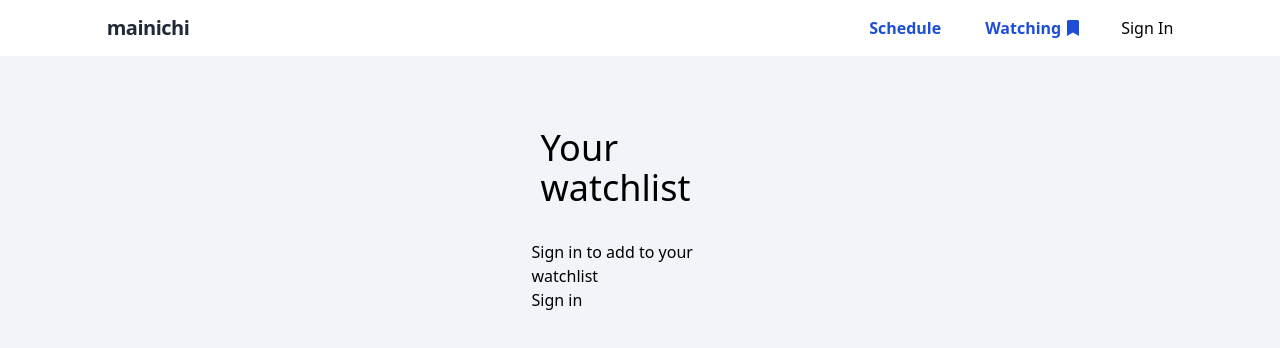
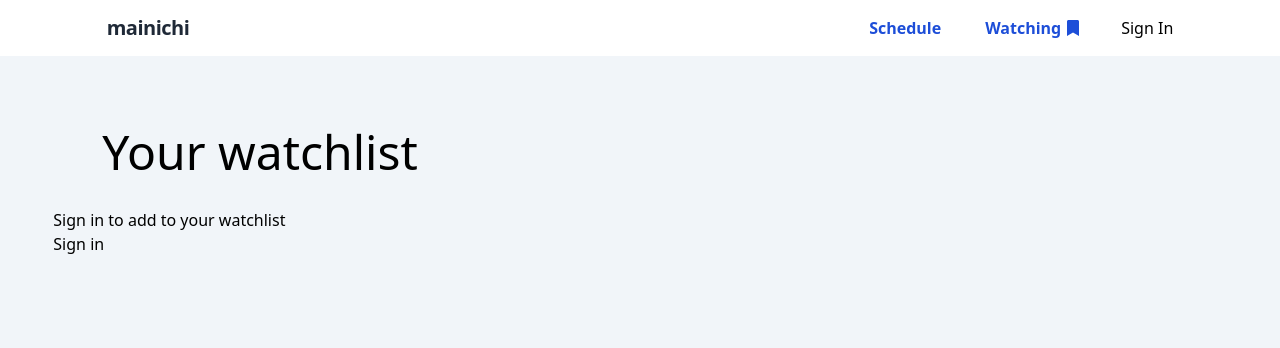
Before and after one commit to donovangg/mainichi, a Next.js app: page /watchlist in a window 1280 px wide. Shown: the top 348 px of the page. Built offline with nearby package versions, Linux system fonts and the light colour scheme; no server answers.

Commit message:
add styling to watchlist component and card

```diff
--- a/src/components/WatchList.tsx
+++ b/src/components/WatchList.tsx
@@ -7,7 +7,7 @@ const WatchList: React.FC = () => {
   const { watching } = useContext(AnimeContext);
   console.log(watching);
   return (
-    <section className="mx-auto border-2 border-orange-700 w-11/12">
+    <section className="mx-auto w-11/12">
       <div className="">
         <ul className="flex flex-wrap w-full gap-5">
           <>
--- a/src/components/WatchingCard.tsx
+++ b/src/components/WatchingCard.tsx
@@ -25,7 +25,7 @@ const WatchingCard: React.FC<WatchingCardProps> = ({
   const { addWatching, watching, deleteWatching } = useContext(AnimeContext);
   return (
     <div key={mal_id}>
-      <li className="sm: relative flex w-96 flex-col items-center rounded-lg border border-gray-200 bg-white shadow md:w-96 md:flex-row lg:w-[30rem]">
+      <li className="sm: relative flex w-80 flex-col items-center rounded-lg border border-gray-200 bg-white shadow md:w-96 md:flex-row lg:w-[30rem]">
         <img
           className="h-96 w-full rounded-t-lg object-cover md:h-auto md:w-48 md:rounded-none md:rounded-l-lg"
           src={image_url}
--- a/src/pages/watchlist/index.tsx
+++ b/src/pages/watchlist/index.tsx
@@ -40,10 +40,10 @@ const Home: NextPage<animeProps> = () => {
         <meta name="description" content="Generated by create-t3-app" />
         <link rel="icon" href="/favicon.ico" />
       </Head>
-      <section className="flex min-h-screen flex-col items-center">
-        <section className="mx-auto w-11/12">
-          <div className=" mx-auto w-11/12 ">
-            <h1 className="my-8 text-4xl" data-testid="watchlist-h1">
+      <section className="flex min-h-screen  w-full flex-col items-center">
+        <section className="mx-auto w-11/12 ">
+          <div className="mx-auto  w-11/12  ">
+            <h1 className="my-8 text-5xl" data-testid="watchlist-h1">
               Your watchlist
             </h1>
           </div>
```
